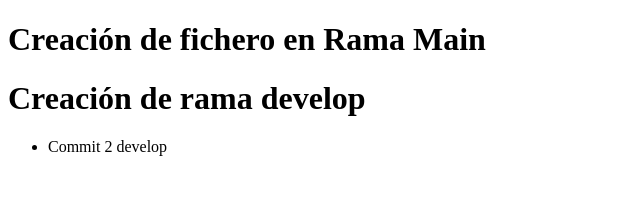
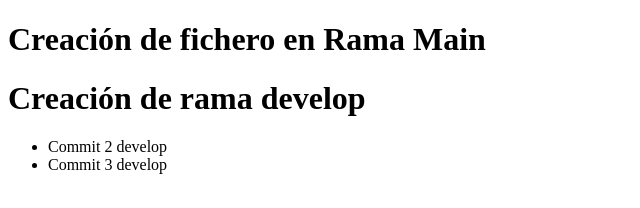
Before and after one commit to pabloGRC90/UT2-Git_PGG4, a plain HTML site: page public/index.html in a window 1280 px wide. Shown: the whole page, without its empty margins (0-640 px from the left). Drawn offline with Linux system fonts and the light colour scheme.

Commit message:
Commit 3 develop

```diff
--- a/public/index.html
+++ b/public/index.html
@@ -13,6 +13,7 @@
     <h1>Creación de rama develop</h1>
     <ul>
         <li>Commit 2 develop</li>
+        <li>Commit 3 develop</li>
     </ul>
 
 
```
